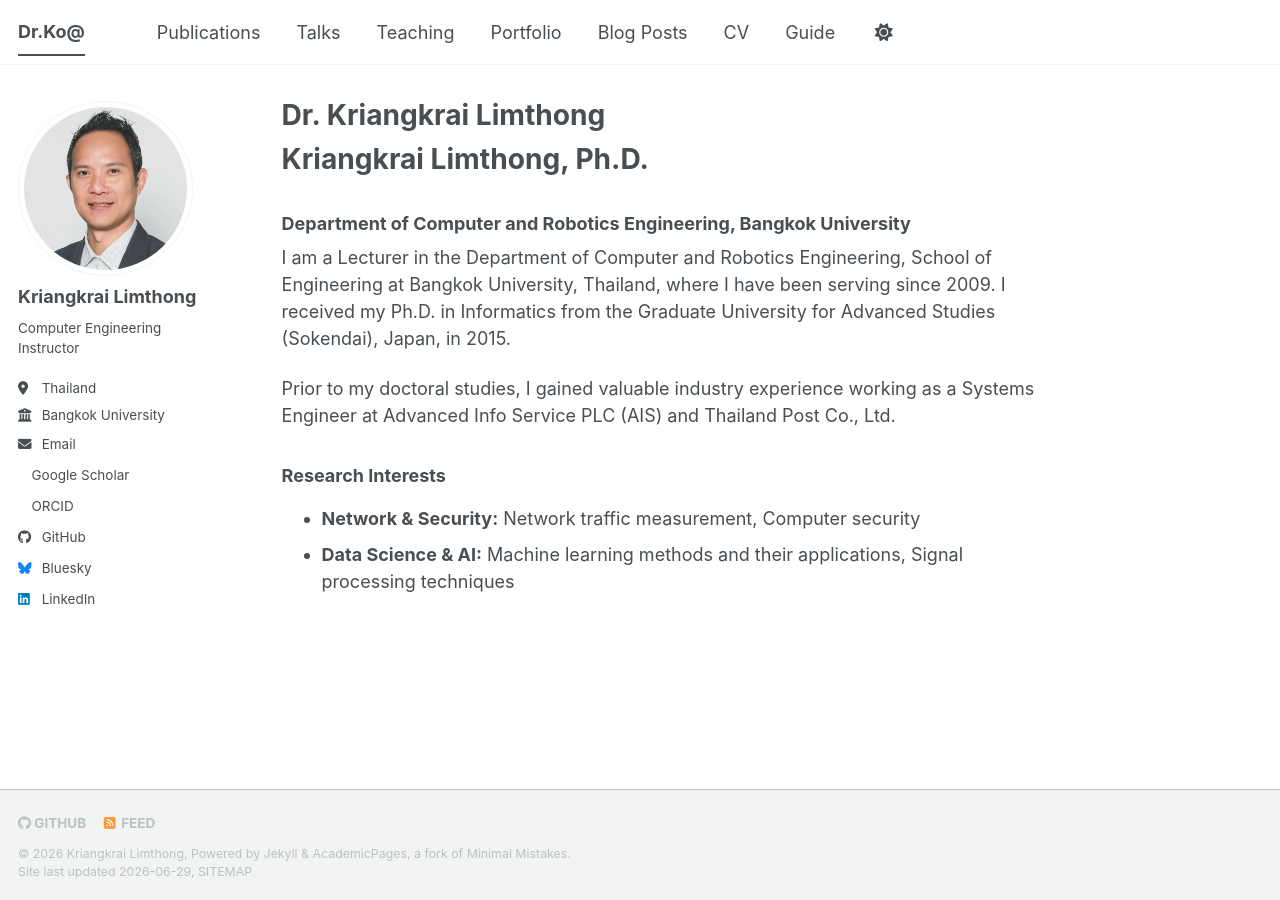
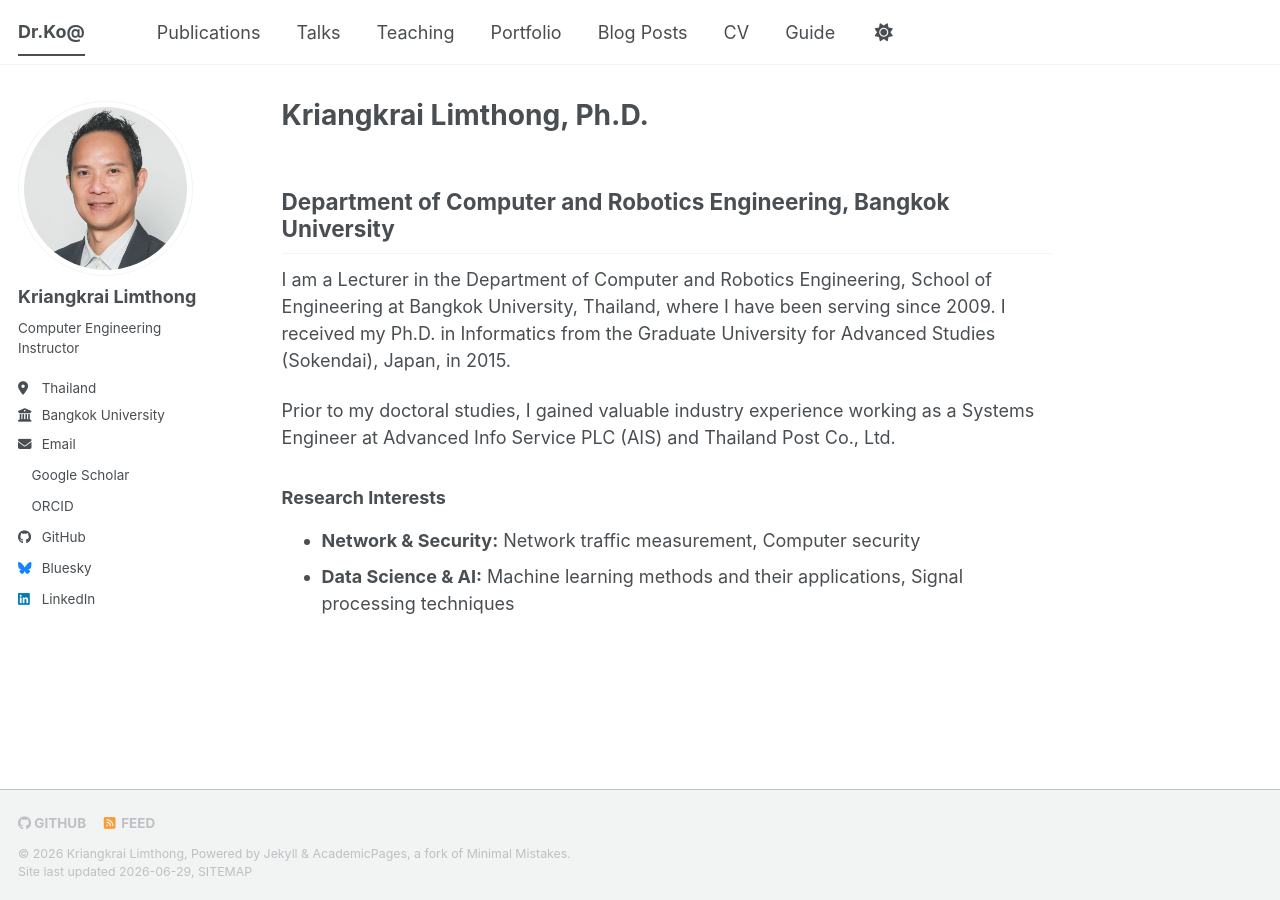
Before and after one commit to krngkr/krngkr.github.io, a Jekyll site: the page built from _pages/about.md, in a window 1280 px wide. Built offline with Jekyll 4.4.1, drawn with Linux system fonts in a browser that asks for light colours; a style sheet for code colours, icons or effects is not loaded.

Commit message:
Update about.md

```diff
--- a/_pages/about.md
+++ b/_pages/about.md
@@ -1,13 +1,12 @@
 ---
 permalink: /
-title: "Dr. Kriangkrai Limthong"
+title: "Kriangkrai Limthong, Ph.D."
 author_profile: true
 redirect_from:
   - /about/
   - /about.html
 ---
-# Kriangkrai Limthong, Ph.D.
-### Department of Computer and Robotics Engineering, Bangkok University
+## Department of Computer and Robotics Engineering, Bangkok University
 
 I am a Lecturer in the Department of Computer and Robotics Engineering, School of Engineering at Bangkok University, Thailand, where I have been serving since 2009. I received my Ph.D. in Informatics from the Graduate University for Advanced Studies (Sokendai), Japan, in 2015.
 
```
